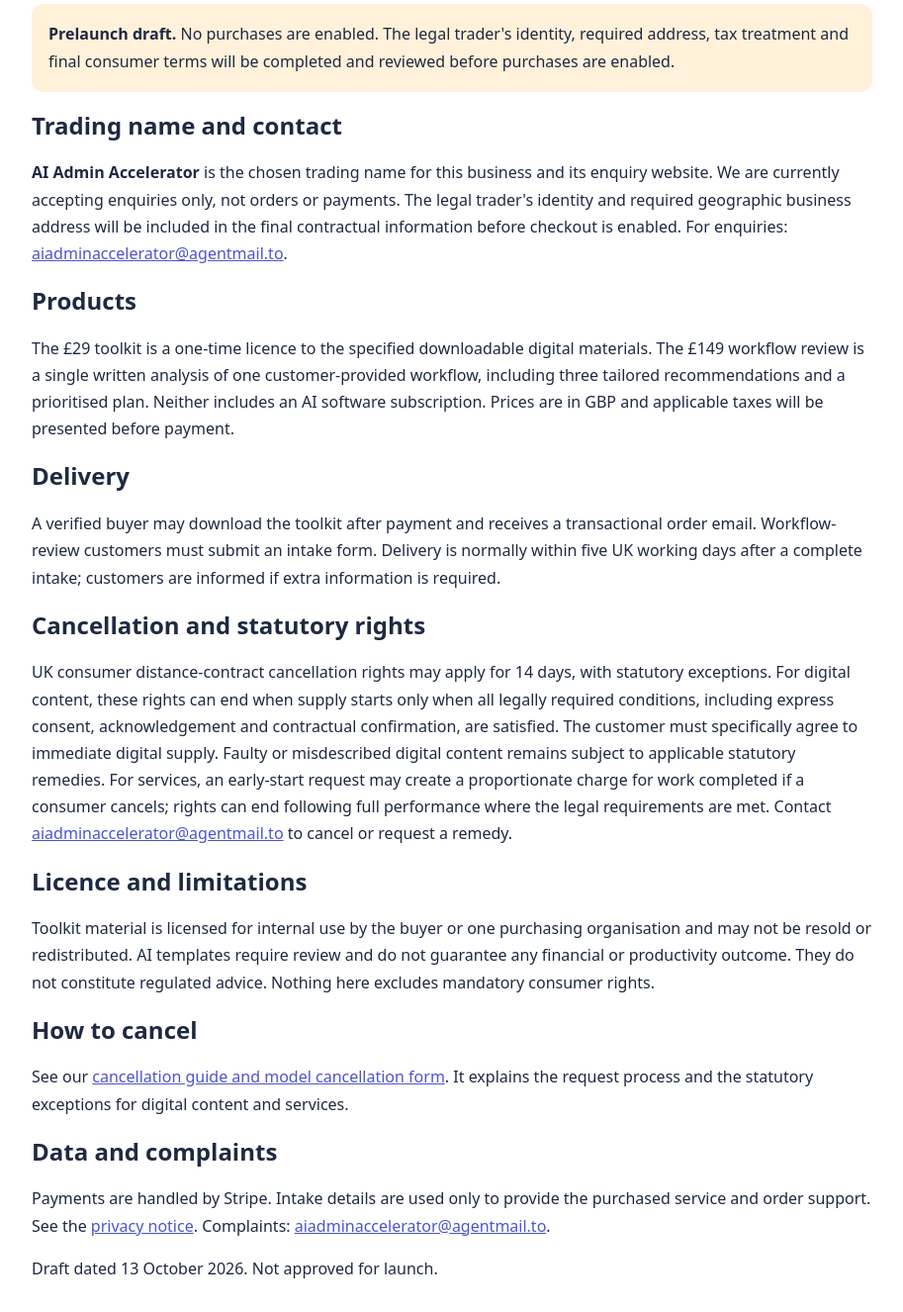
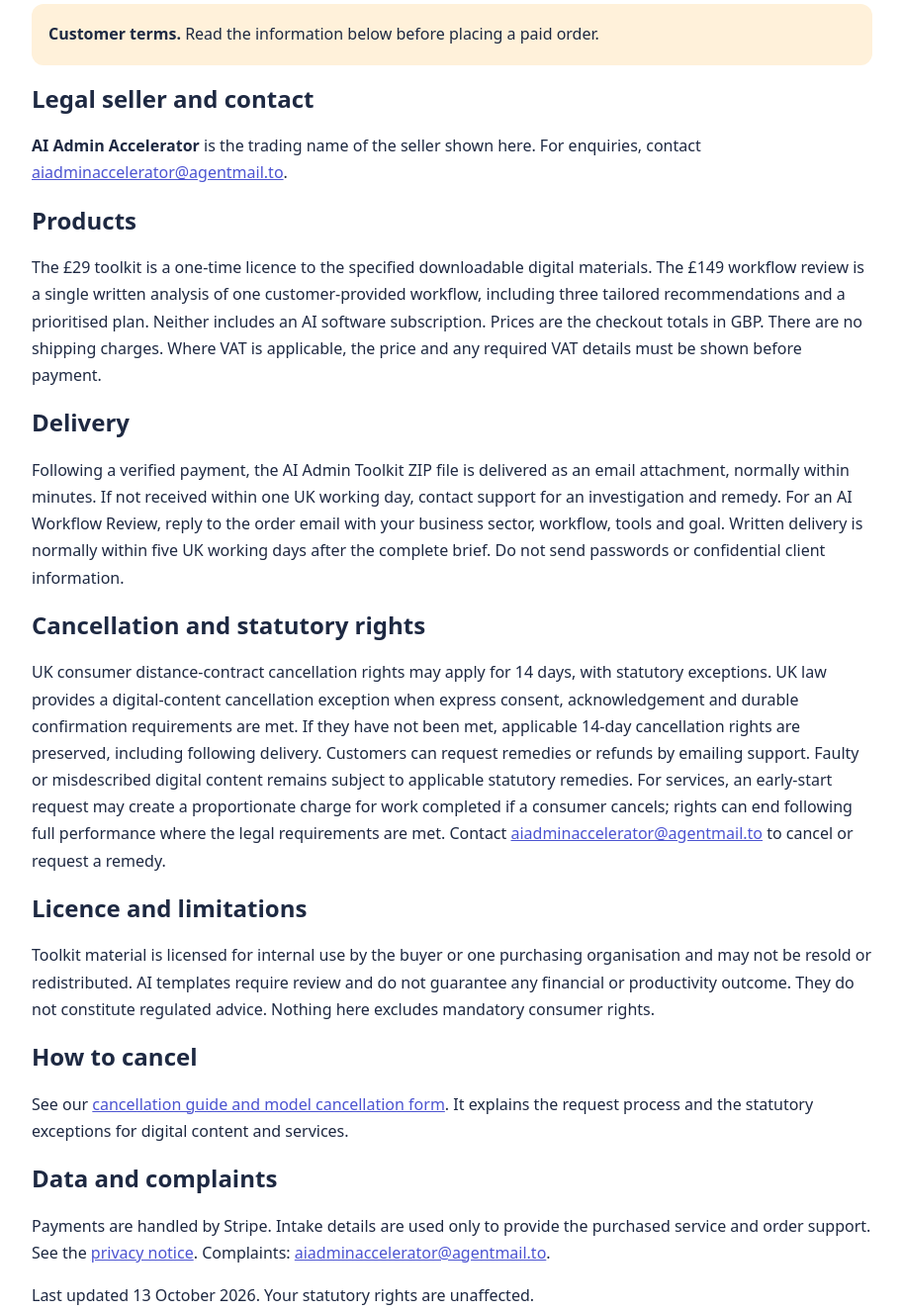
Before and after one commit to ashpatel70-sys/-ai-admin-accelerator, a website: page public/terms.html in a window 1280 px wide. Shown: the part 198-1524 px from the top of the page at 99% size, without its empty margins (183-1096 px from the left). Drawn offline with Linux system fonts and the light colour scheme.

Commit message:
Prepare UK paid-sale terms and private server-injected seller identity

```diff
--- a/public/terms.html
+++ b/public/terms.html
@@ -1,8 +1,8 @@
-<!doctype html><html lang="en-GB"><head><meta charset="utf-8"><meta name="viewport" content="width=device-width,initial-scale=1"><title>Terms and cancellations | AI Admin Accelerator</title><style>body{font:16px/1.7 system-ui,sans-serif;color:#1e2942;margin:0;background:#f5f7ff}main{max-width:850px;margin:40px auto;background:white;border-radius:18px;padding:38px}h1,h2{line-height:1.2}a{color:#4c54d1}.notice{background:#fff1da;padding:17px;border-radius:12px}@media(max-width:750px){main{margin:10px;padding:20px}}</style></head><body><main><p><a href="/">← Back to website</a></p><h1>Terms, delivery and cancellations</h1><p class="notice"><strong>Prelaunch draft.</strong> No purchases are enabled. The legal trader's identity, required address, tax treatment and final consumer terms will be completed and reviewed before purchases are enabled.</p>
-<h2>Trading name and contact</h2><p><strong>AI Admin Accelerator</strong> is the chosen trading name for this business and its enquiry website. We are currently accepting enquiries only, not orders or payments. The legal trader's identity and required geographic business address will be included in the final contractual information before checkout is enabled. For enquiries: <a href="mailto:aiadminaccelerator@agentmail.to">aiadminaccelerator@agentmail.to</a>.</p>
-<h2>Products</h2><p>The £29 toolkit is a one-time licence to the specified downloadable digital materials. The £149 workflow review is a single written analysis of one customer-provided workflow, including three tailored recommendations and a prioritised plan. Neither includes an AI software subscription. Prices are in GBP and applicable taxes will be presented before payment.</p>
-<h2>Delivery</h2><p>A verified buyer may download the toolkit after payment and receives a transactional order email. Workflow-review customers must submit an intake form. Delivery is normally within five UK working days after a complete intake; customers are informed if extra information is required.</p>
-<h2>Cancellation and statutory rights</h2><p>UK consumer distance-contract cancellation rights may apply for 14 days, with statutory exceptions. For digital content, these rights can end when supply starts only when all legally required conditions, including express consent, acknowledgement and contractual confirmation, are satisfied. The customer must specifically agree to immediate digital supply. Faulty or misdescribed digital content remains subject to applicable statutory remedies. For services, an early-start request may create a proportionate charge for work completed if a consumer cancels; rights can end following full performance where the legal requirements are met. Contact <a href="mailto:aiadminaccelerator@agentmail.to">aiadminaccelerator@agentmail.to</a> to cancel or request a remedy.</p>
+<!doctype html><html lang="en-GB"><head><meta charset="utf-8"><meta name="viewport" content="width=device-width,initial-scale=1"><title>Terms and cancellations | AI Admin Accelerator</title><style>body{font:16px/1.7 system-ui,sans-serif;color:#1e2942;margin:0;background:#f5f7ff}main{max-width:850px;margin:40px auto;background:white;border-radius:18px;padding:38px}h1,h2{line-height:1.2}a{color:#4c54d1}.notice{background:#fff1da;padding:17px;border-radius:12px}@media(max-width:750px){main{margin:10px;padding:20px}}</style></head><body><main><p><a href="/">← Back to website</a></p><h1>Terms, delivery and cancellations</h1><p class="notice"><strong>Customer terms.</strong> Read the information below before placing a paid order.</p>
+<h2>Legal seller and contact</h2><p><strong>AI Admin Accelerator</strong> is the trading name of the seller shown here. For enquiries, contact <a href="mailto:aiadminaccelerator@agentmail.to">aiadminaccelerator@agentmail.to</a>.</p><div class="seller-record"><!--SELLER_DISCLOSURES--></div>
+<h2>Products</h2><p>The £29 toolkit is a one-time licence to the specified downloadable digital materials. The £149 workflow review is a single written analysis of one customer-provided workflow, including three tailored recommendations and a prioritised plan. Neither includes an AI software subscription. Prices are the checkout totals in GBP. There are no shipping charges. Where VAT is applicable, the price and any required VAT details must be shown before payment.</p>
+<h2>Delivery</h2><p>Following a verified payment, the AI Admin Toolkit ZIP file is delivered as an email attachment, normally within minutes. If not received within one UK working day, contact support for an investigation and remedy. For an AI Workflow Review, reply to the order email with your business sector, workflow, tools and goal. Written delivery is normally within five UK working days after the complete brief. Do not send passwords or confidential client information.</p>
+<h2>Cancellation and statutory rights</h2><p>UK consumer distance-contract cancellation rights may apply for 14 days, with statutory exceptions. UK law provides a digital-content cancellation exception when express consent, acknowledgement and durable confirmation requirements are met. If they have not been met, applicable 14-day cancellation rights are preserved, including following delivery. Customers can request remedies or refunds by emailing support. Faulty or misdescribed digital content remains subject to applicable statutory remedies. For services, an early-start request may create a proportionate charge for work completed if a consumer cancels; rights can end following full performance where the legal requirements are met. Contact <a href="mailto:aiadminaccelerator@agentmail.to">aiadminaccelerator@agentmail.to</a> to cancel or request a remedy.</p>
 <h2>Licence and limitations</h2><p>Toolkit material is licensed for internal use by the buyer or one purchasing organisation and may not be resold or redistributed. AI templates require review and do not guarantee any financial or productivity outcome. They do not constitute regulated advice. Nothing here excludes mandatory consumer rights.</p>
 <h2>How to cancel</h2><p>See our <a href="/cancellation.html">cancellation guide and model cancellation form</a>. It explains the request process and the statutory exceptions for digital content and services.</p>
-<h2>Data and complaints</h2><p>Payments are handled by Stripe. Intake details are used only to provide the purchased service and order support. See the <a href="/privacy.html">privacy notice</a>. Complaints: <a href="mailto:aiadminaccelerator@agentmail.to">aiadminaccelerator@agentmail.to</a>.</p><p>Draft dated 13 October 2026. Not approved for launch.</p></main></body></html>
+<h2>Data and complaints</h2><p>Payments are handled by Stripe. Intake details are used only to provide the purchased service and order support. See the <a href="/privacy.html">privacy notice</a>. Complaints: <a href="mailto:aiadminaccelerator@agentmail.to">aiadminaccelerator@agentmail.to</a>.</p><p>Last updated 13 October 2026. Your statutory rights are unaffected.</p></main></body></html>
```
